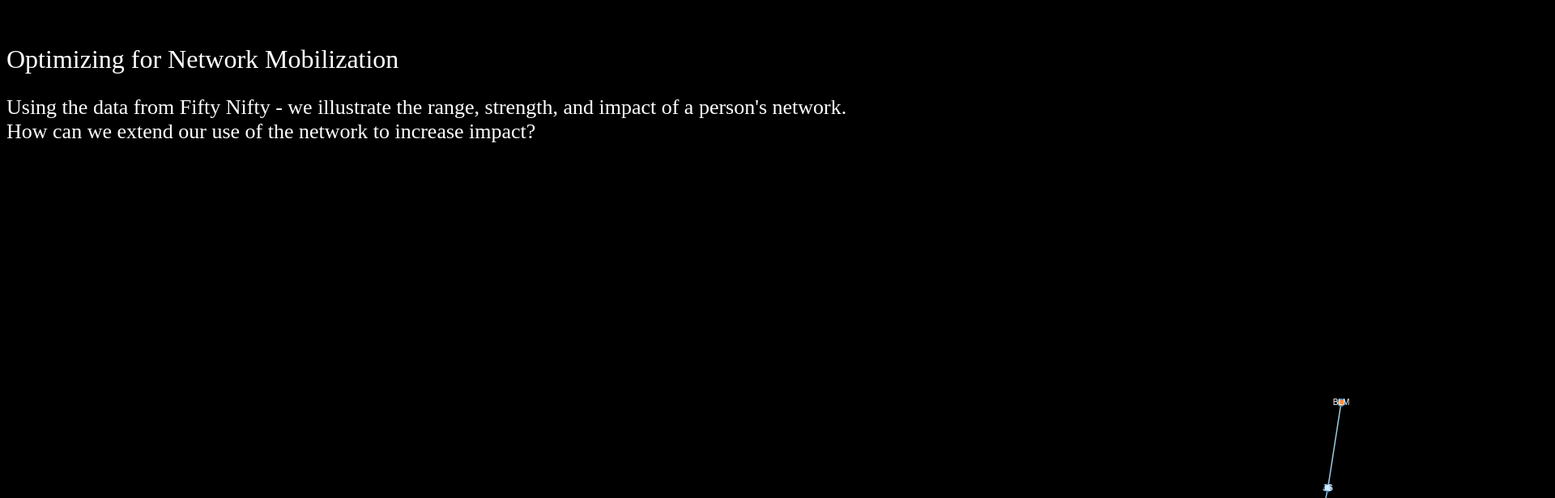
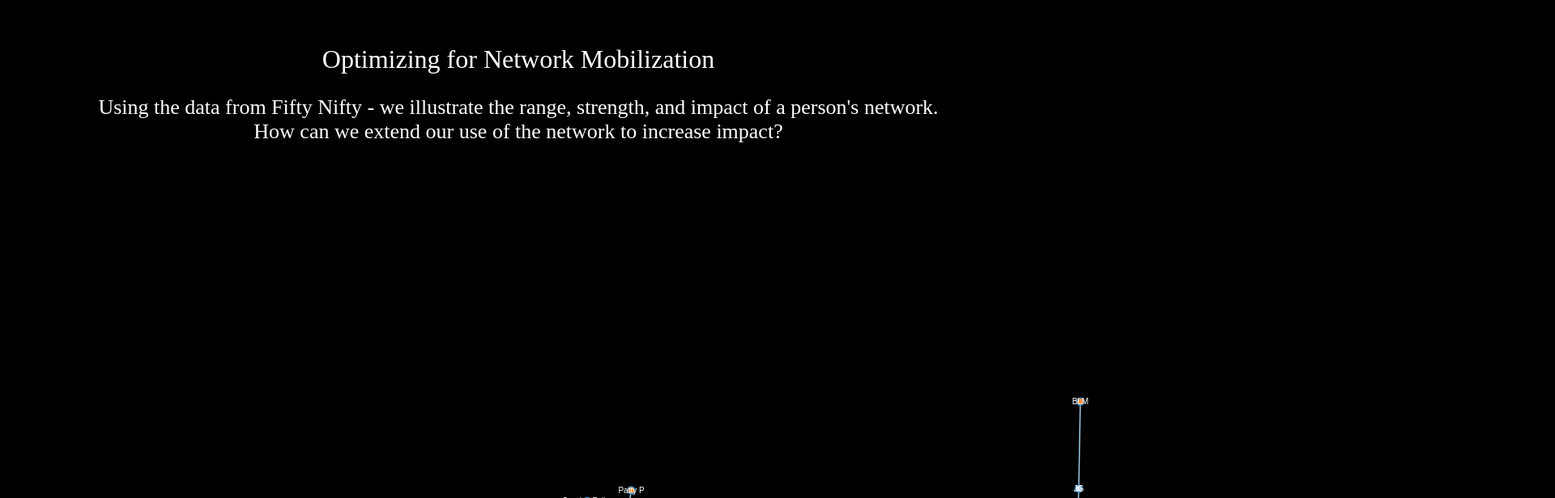
Before and after one commit to britney-johnson2/Fifty-Nifty-Visualization, a plain HTML site: page index.html in a window 1280 px wide. Shown: the top 616 px of the page at 81% size, 1920 px wide, since content can reach past the window. Drawn offline with nearby package versions, Linux system fonts and the light colour scheme.

Commit message:
okay. last final changes

```diff
--- a/index.html
+++ b/index.html
@@ -37,14 +37,14 @@ body {
   color: white;
   font-size: 32px;
   font: Arial;
-  text-align: left;
+
 
 }
 
 p.lineOne{
   font-size: 26px;
   /*text-indent: 15px;*/
-
+  text-align: center;
 }
 
 /*
@@ -143,7 +143,7 @@ p.lineOne{
 <script src="//d3js.org/d3.v3.min.js"></script>
   <script>
 
-  var width = 3060,
+  var width = 2560,
       height = 1500,
       //align = "center",
       root;
```
